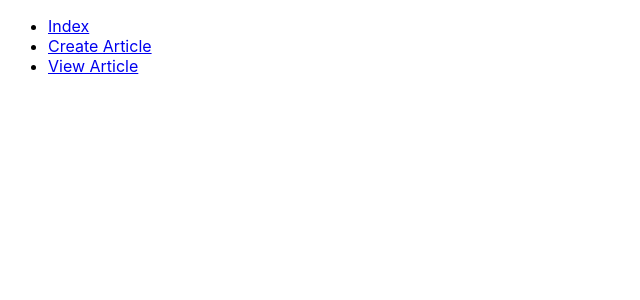
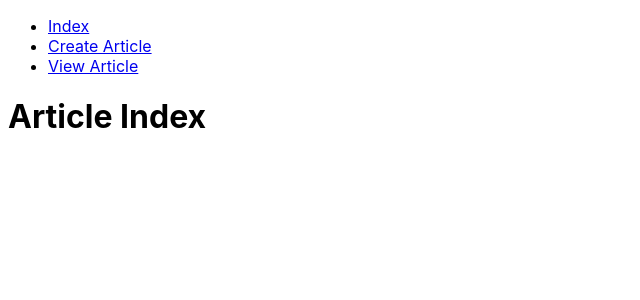
Before and after one commit to duckfev3r/article-publisher-arweave, a React app: page /index in a window 1280 px wide. Shown: the top 300 px of the page, without its empty margins (0-640 px from the left). Built offline with nearby package versions, Linux system fonts and the light colour scheme.

Commit message:
added routing

```diff
--- a/package.json
+++ b/package.json
@@ -8,7 +8,8 @@
     "@types/react-router-dom": "^4.3.3",
     "react": "^16.8.3",
     "react-dom": "^16.8.3",
-    "react-router-dom": "^5.0.0"
+    "react-router": "^4.3.1",
+    "react-router-dom": "^4.3.1"
   },
   "devDependencies": {
     "@babel/core": "^7.3.4",
--- a/src/App.tsx
+++ b/src/App.tsx
@@ -1,9 +1,10 @@
 import React from 'react';
 
-import { Route, Link, BrowserRouter as Router } from 'react-router-dom'
+import { Route, Link, BrowserRouter as Router, Switch } from 'react-router-dom'
 import CreateArticle from './CreateArticle';
 import ViewArticle from './ViewArticle';
 import ArticleIndex from './ArticleIndex';
+import NotFound from './notfound';
 
 
 /**
@@ -56,9 +57,13 @@ function AppRouter() {
 						</li>
 					</ul>
 				</nav>
-				<Route path="/" exact component={ArticleIndex} />
-				<Route path="/create" component={CreateArticle} />
-				<Route path="/view" component={ViewArticle} />
+				<Switch>
+					<Route exact path="/" component={ArticleIndex} />
+					<Route path="/create" component={CreateArticle} />
+					<Route path="/view" component={ViewArticle} />
+					<Route component={NotFound} />
+				</Switch>
+
 			</div>
 		</Router>
 	);
--- a/src/main.tsx
+++ b/src/main.tsx
@@ -1,6 +1,7 @@
 import React from 'react';
 import ReactDOM from 'react-dom'
 
+import { Route, Link, MemoryRouter as Router, Switch, Redirect } from 'react-router-dom'
 
 import './main.css';
 
@@ -8,5 +9,35 @@ import App from './App';
 import CreateArticle from './CreateArticle'
 import ViewArticle from './ViewArticle'
 import ArticleIndex from './ArticleIndex'
+import NotFound from './notfound';
+import { createBrowserHistory } from 'history';
 
- ReactDOM.render(<App />, document.getElementById('main'));
+const routing = (
+	<Router>
+		<div>
+			<nav>
+				<ul>
+					<li>
+						<Link to="/">Index</Link>
+					</li>
+					<li>
+						<Link to="/create">Create Article</Link>
+					</li>
+					<li>
+						<Link to="/view">View Article</Link>
+					</li>
+				</ul>
+			</nav>
+			<Switch>
+				<Route exact path="/" component={ArticleIndex} />
+				<Route path="/create" component={CreateArticle} />
+				<Route path="/view" component={ViewArticle} />
+				<Route path="/notfound" component={NotFound} />
+			</Switch>
+		</div>
+	</Router>
+)
+
+
+
+ReactDOM.render(routing, document.getElementById('main'));
```
Also changed, not shown: src/CreateArticle.tsx (+16 -0 lines), 1 other file (tests, documents, lock files or other folders).
